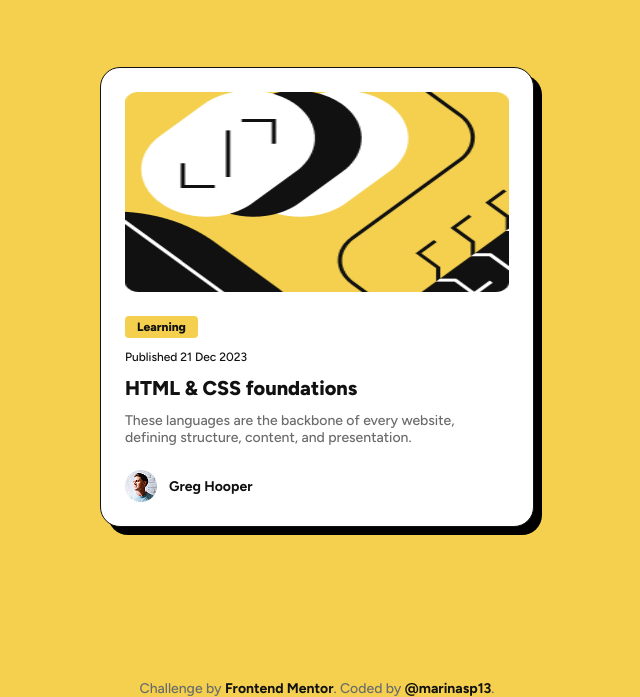
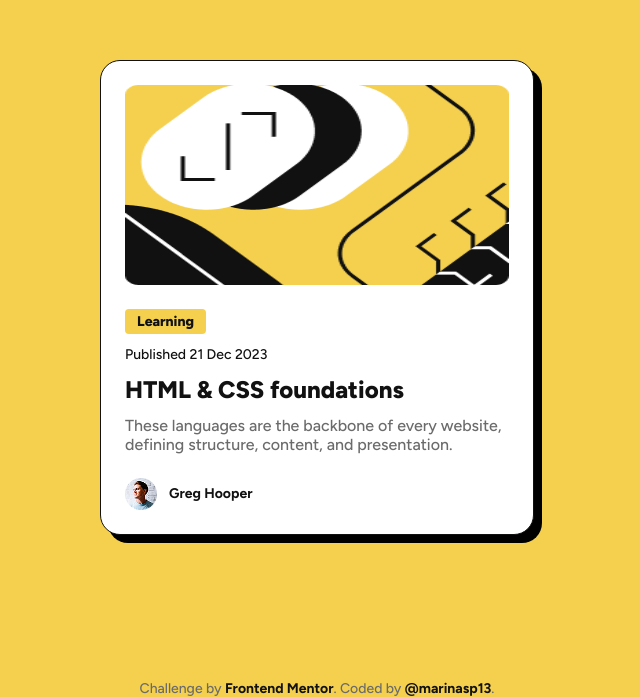
Before and after one commit to marinasp13/blog-card, a plain HTML site: page index.html in a window 1280 px wide. Shown: the part 103-800 px from the top of the page, without its empty margins (323-963 px from the left). Drawn offline with Linux system fonts and the light colour scheme.

Commit message:
ajustando container

```diff
--- a/styles.css
+++ b/styles.css
@@ -119,4 +119,19 @@ footer {
         color: var(--amarelo);
         cursor: pointer;
     }
+
+    .tag{
+        font-size: 0.875rem;
+    }
+
+    .data{
+        font-size: 0.875rem;
+    }
+    .titulo {
+        font-size: 1.5rem;
+    }
+
+    .descricao{
+        font-size: 1rem;
+    }
 }
```
